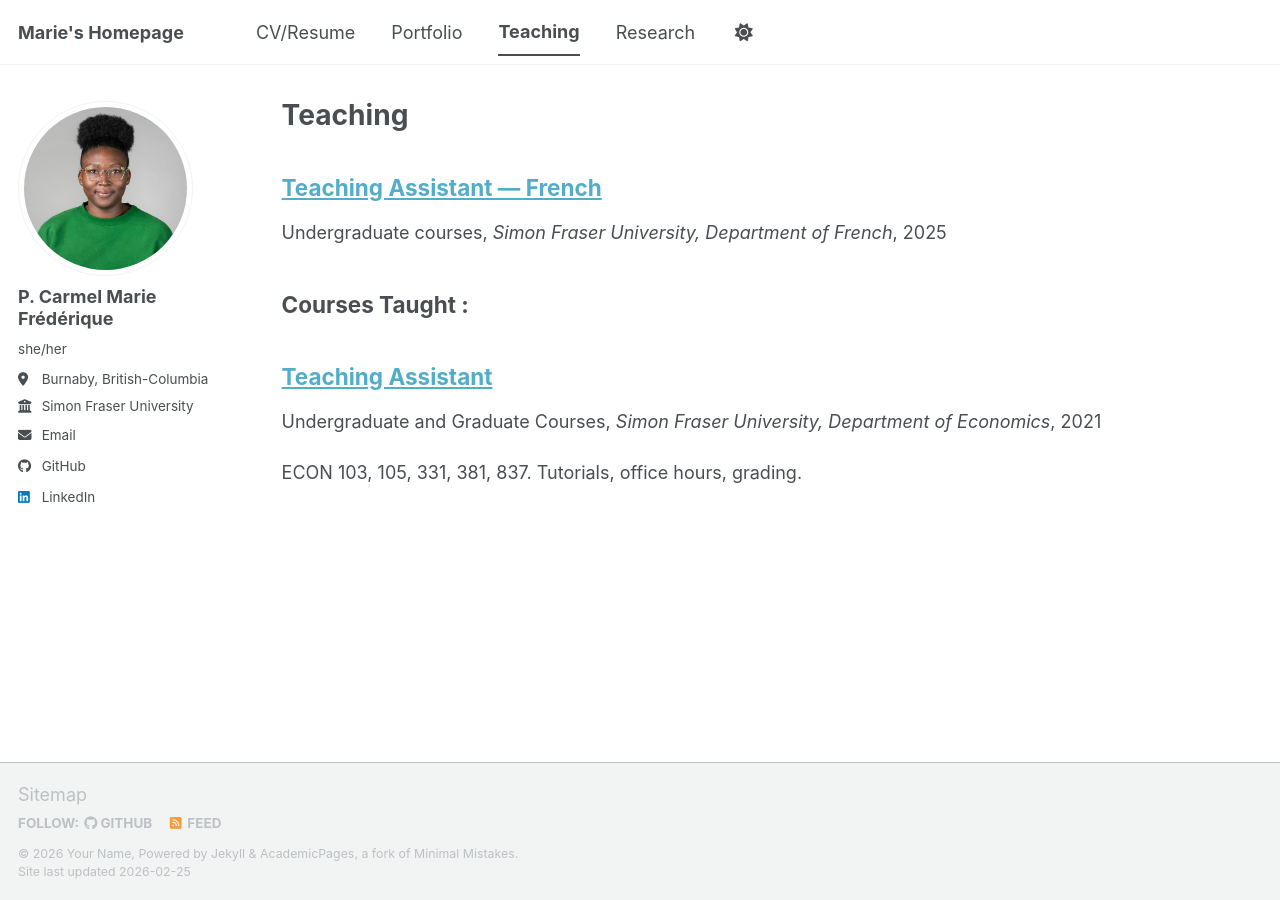
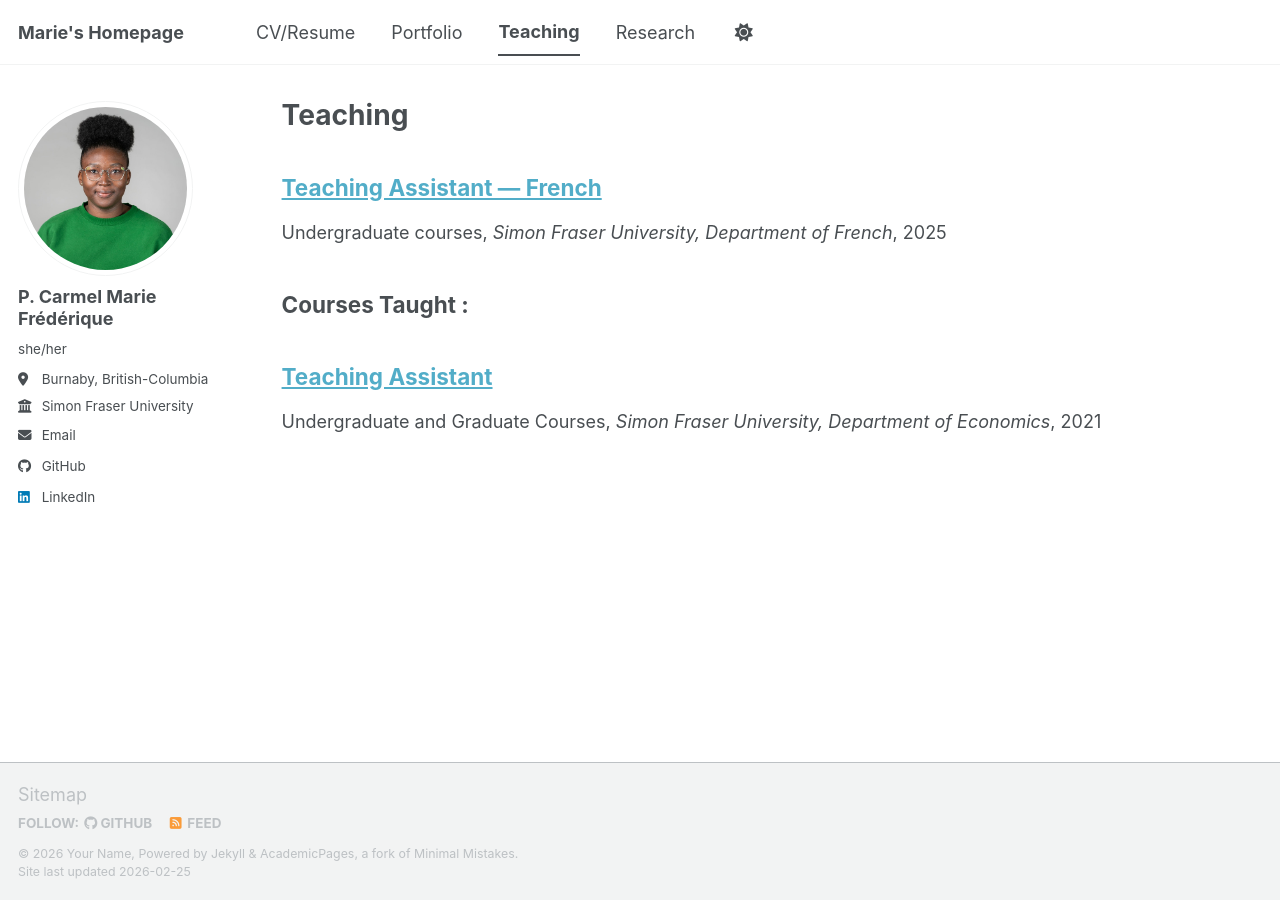
Before and after one commit to appgpk/appgpk.github.io, a Jekyll site: the page built from _pages/teaching.html, in a window 1280 px wide. Built offline with Jekyll 4.4.1, drawn with Linux system fonts in a browser that asks for light colours; a script bundle is joined from its source files by our own code; library files that are not in the unit come from our copies.

Commit message:
Update 2021-spring-teaching-1.md

```diff
--- a/_teaching/2021-spring-teaching-1.md
+++ b/_teaching/2021-spring-teaching-1.md
@@ -5,7 +5,7 @@ type: "Undergraduate and Graduate Courses"
 permalink: /teaching/2021-spring-teaching-1
 venue: "Simon Fraser University, Department of Economics"
 date: 2021-01-01
-excerpt: "ECON 103, 105, 331, 381, 837. Tutorials, office hours, grading."
+excerpt: " "
 location: "Burnaby, Canada"
 ---
 
```
